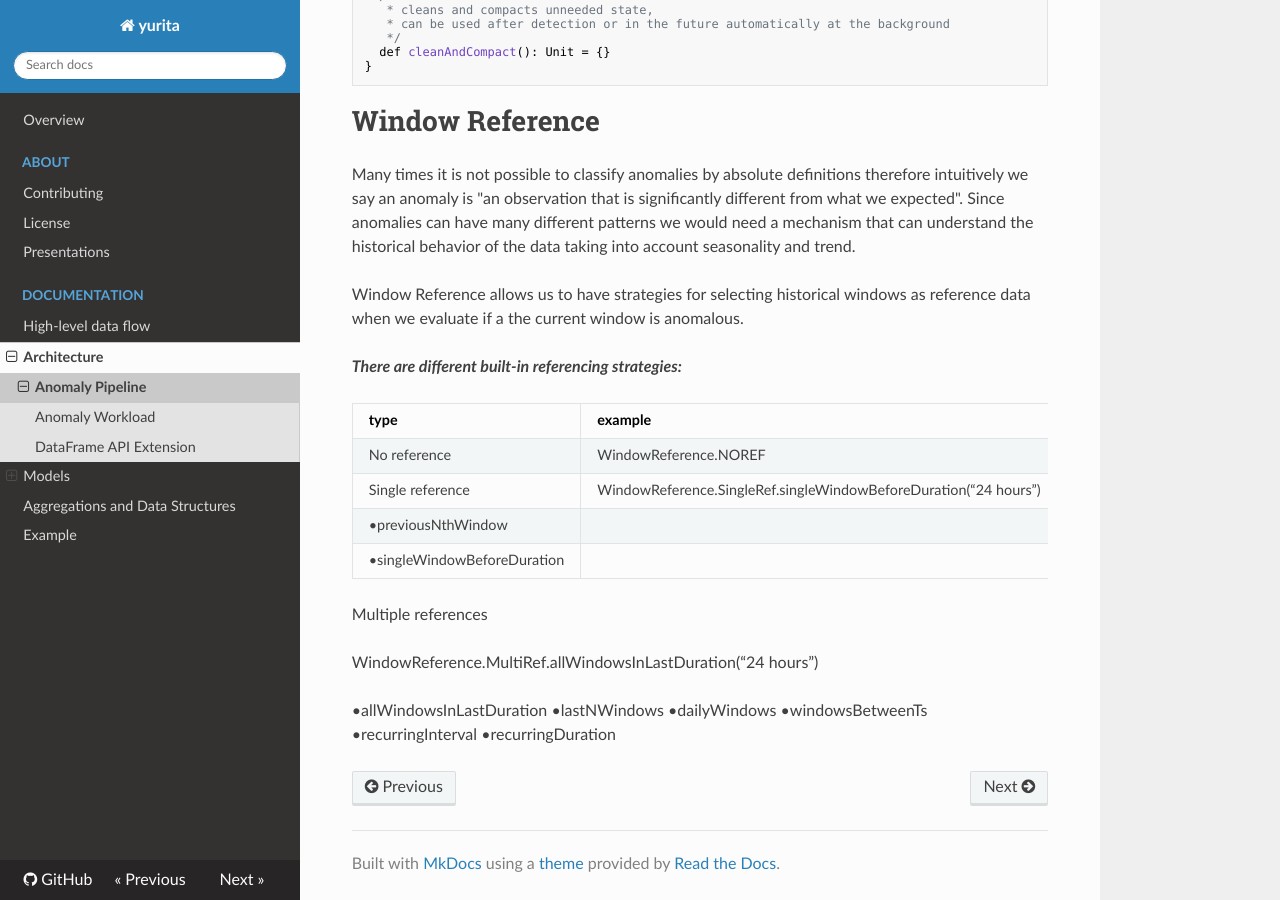
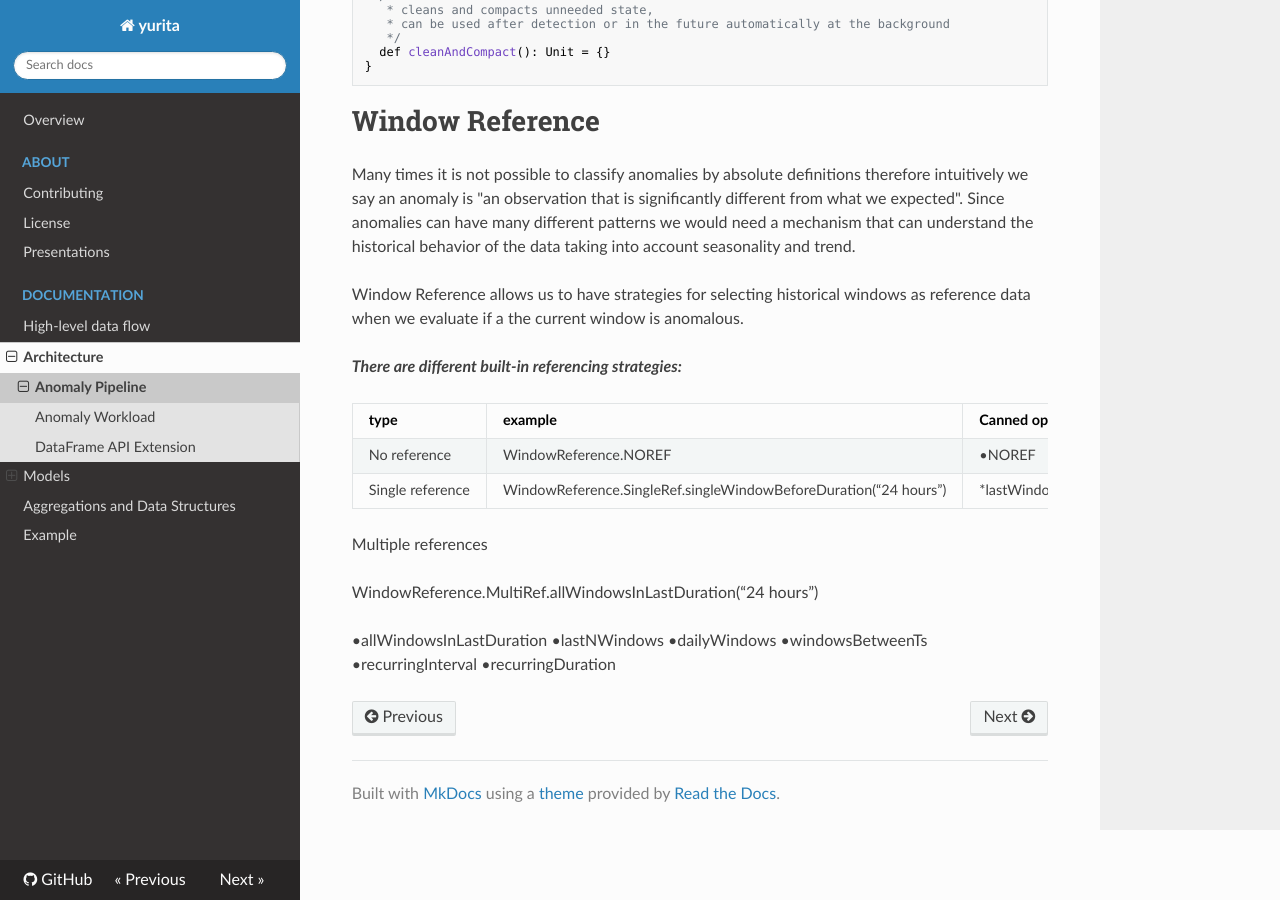
Before and after one commit to paypal/yurita, an MkDocs documentation site: the page built from docs/pipeline.md, in a window 1280 px wide and 900 px high, scrolled down 980 px. Built offline with MkDocs 1.6.1, drawn with Linux system fonts in a browser that asks for light colours; nearby versions of some CDN libraries; old or Windows-style settings are respelled for this version of MkDocs; part of the change alters nothing that is shown.

Commit message:
Update pipeline.md

```diff
--- a/docs/pipeline.md
+++ b/docs/pipeline.md
@@ -63,9 +63,7 @@ ___There are different built-in referencing strategies:___
 |type|example|Canned options|
 |----|-------|--------------|
 |No reference|WindowReference.NOREF|•NOREF|
-|Single reference|WindowReference.SingleRef.singleWindowBeforeDuration(“24 hours”)|•lastWindow <Enter>
-•previousNthWindow <Enter>
-•singleWindowBeforeDuration|
+|Single reference|WindowReference.SingleRef.singleWindowBeforeDuration(“24 hours”)|*lastWindow *previousNthWindow *singleWindowBeforeDuration|
 
 
 
```
